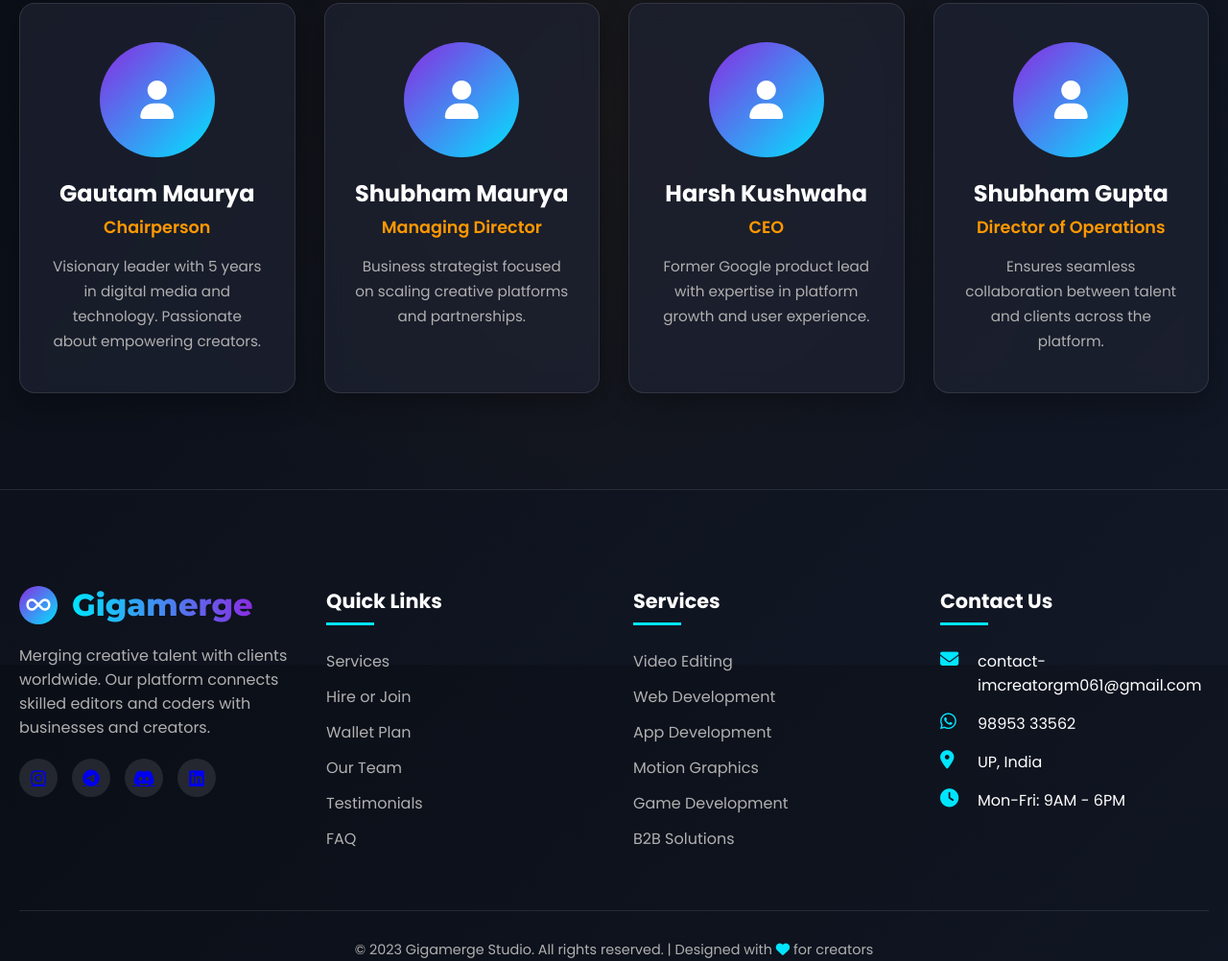
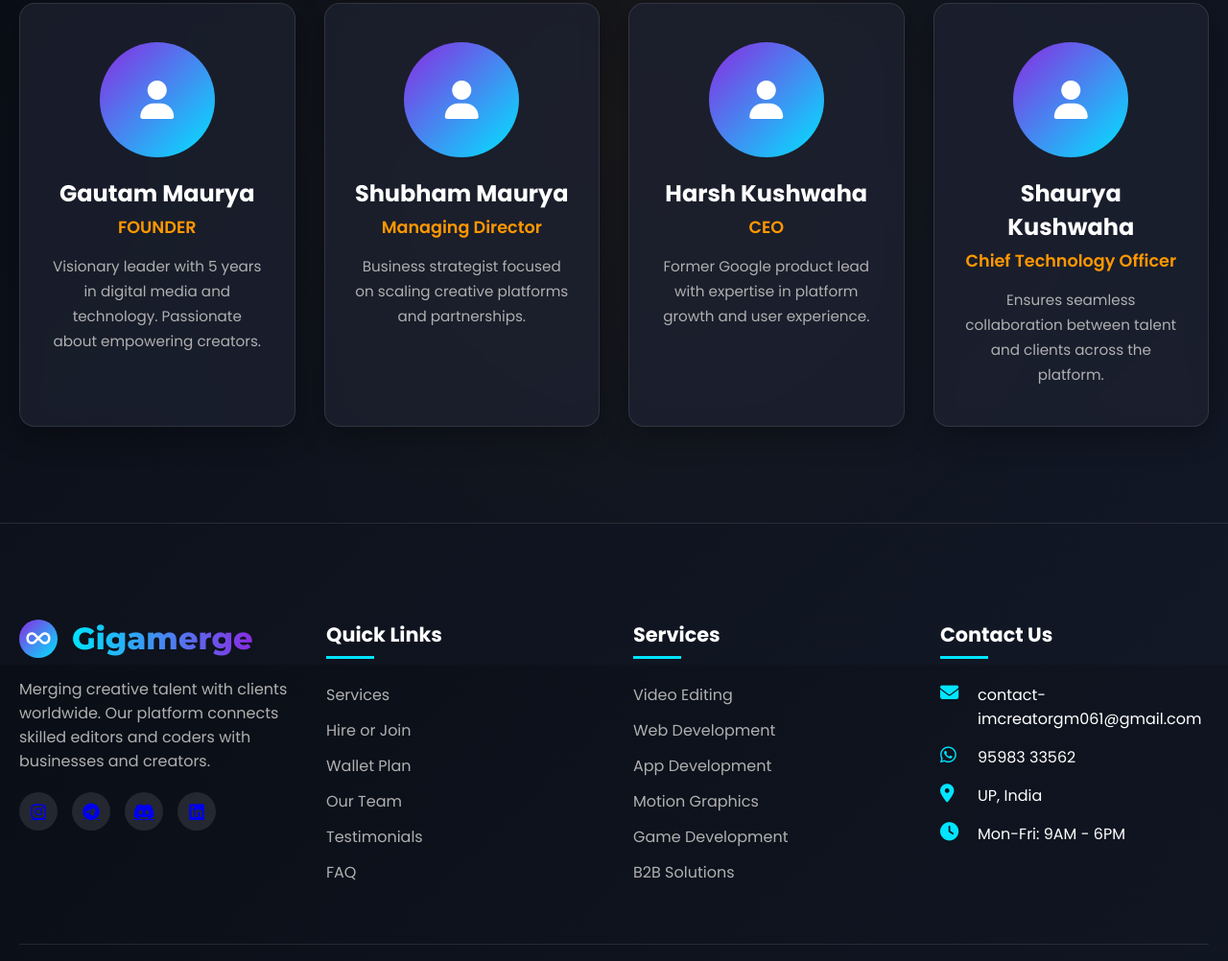
Before and after one commit to Legend1234jj/Gigamerge, a plain HTML site: page index.html in a window 1280 px wide. Shown: the part 4907-5909 px from the top of the page at 96% size. Drawn offline with nearby package versions, Linux system fonts and the light colour scheme.

Commit message:
Update index.html
Update "index.html" with some information

```diff
--- a/index.html
+++ b/index.html
@@ -3,7 +3,7 @@
 <head>
     <meta charset="UTF-8">
     <meta name="viewport" content="width=device-width, initial-scale=1.0">
-    <title>Gigamerge Studio | Merge Your Vision with Precision</title>
+    <title>Gigamerge Studio | ITERNAL CREATIVITY</title>
     <link rel="stylesheet" href="https://cdnjs.cloudflare.com/ajax/libs/font-awesome/6.4.0/css/all.min.css">
     <link href="https://fonts.googleapis.com/css2?family=Poppins:wght@300;400;500;600;700;800&family=Montserrat:wght@700;800;900&display=swap" rel="stylesheet">
     <script src="https://cdn.jsdelivr.net/npm/chart.js"></script>
@@ -1046,7 +1046,7 @@
                         <i class="fas fa-user"></i>
                     </div>
                     <h3>Gautam Maurya</h3>
-                    <div class="role">Chairperson</div>
+                    <div class="role">FOUNDER</div>
                     <p>Visionary leader with 5 years in digital media and technology. Passionate about empowering creators.</p>
                 </div>
 
@@ -1072,8 +1072,8 @@
                     <div class="team-avatar">
                         <i class="fas fa-user"></i>
                     </div>
-                    <h3>Shubham Gupta</h3>
-                    <div class="role">Director of Operations</div>
+                    <h3>Shaurya Kushwaha</h3>
+                    <div class="role">Chief Technology Officer</div>
                     <p>Ensures seamless collaboration between talent and clients across the platform.</p>
                 </div>
             </div>
@@ -1135,7 +1135,7 @@
                         </li>
                         <li>
                             <i class="fab fa-whatsapp"></i>
-                            <span> 98953 33562</span>
+                            <span> 95983 33562</span>
                         </li>
                         <li>
                             <i class="fas fa-map-marker-alt"></i>
```
